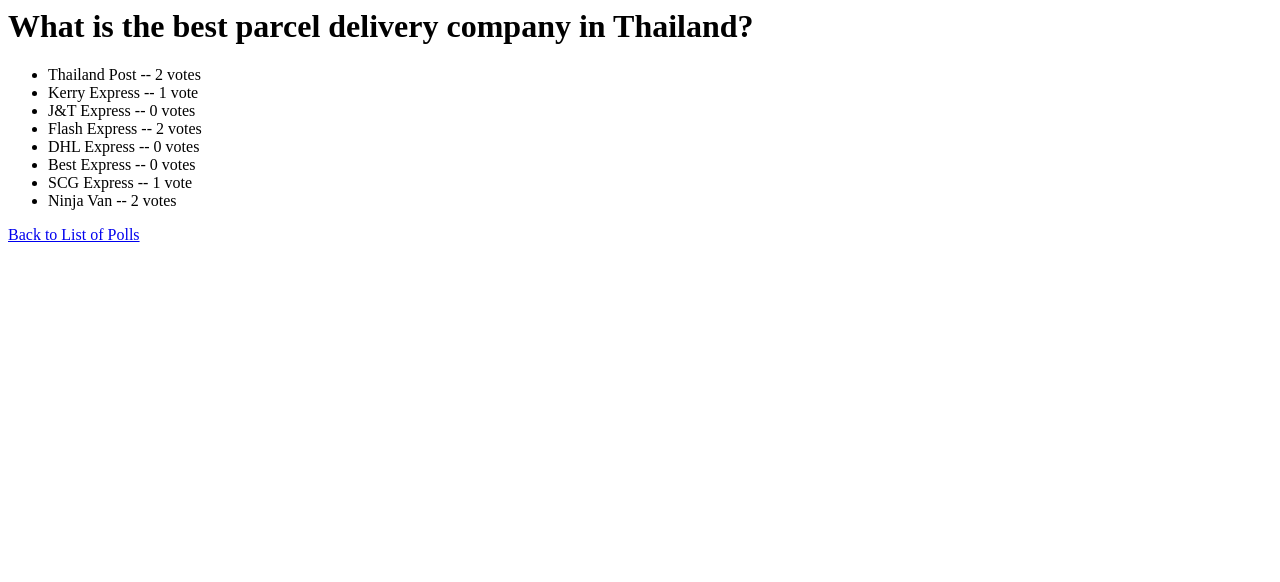
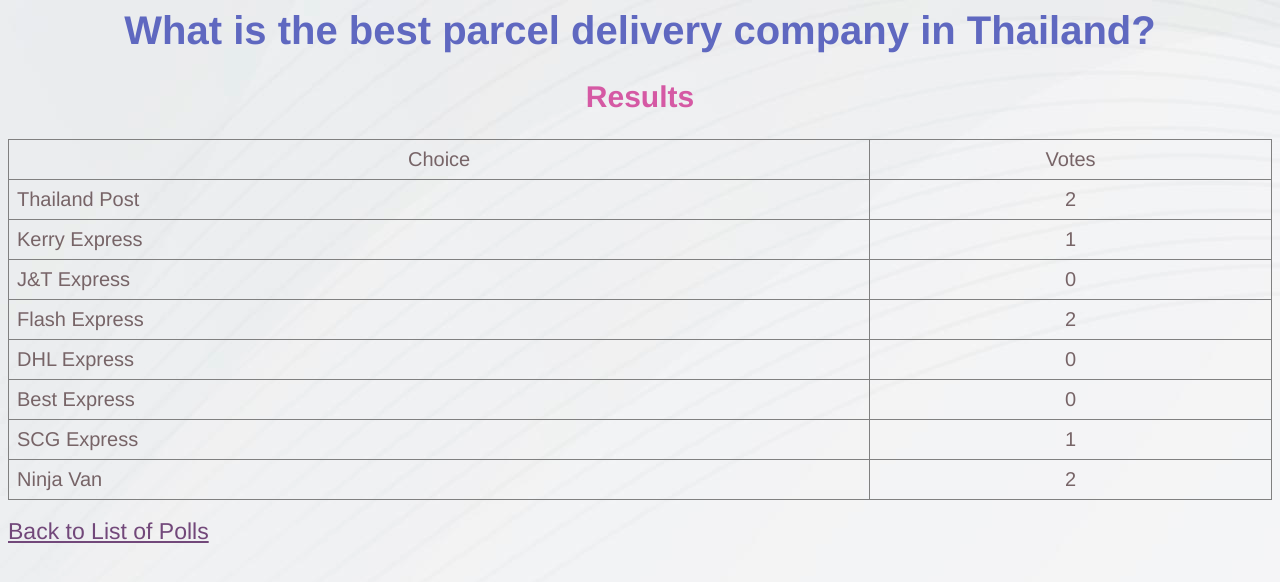
Before and after one commit to jindasy/ku-polls, a Django app: page /polls/2/results/ in a window 1280 px wide. Shown: the top 582 px of the page. Run offline with Django 4.2, Linux system fonts and the light colour scheme; data comes from the database, SQL or seed files in the repository; both versions use the stored data as it was after the commit.

Commit message:
improve appearance

```diff
--- a/polls/static/polls/style.css
+++ b/polls/static/polls/style.css
@@ -1,7 +1,60 @@
-li a {
-    color: green;
-}
-
 body {
     background: white url("images/background.jpg") no-repeat;
 }
+
+h1 {
+    font-family: Helvetica, Arial, sans-serif;
+    color: #5F68C0;
+    text-align: center;
+    font-size: 40px;
+}
+
+h2 {
+    font-family: Helvetica, Arial, sans-serif;
+    color: #D559A4;
+    text-align: center;
+    font-size: 30px;
+}
+
+a {
+    font-family: Helvetica, Arial, sans-serif;
+    font-size: 23px;
+    color: #72487A;
+}
+
+button {
+    font-family: Helvetica, Arial, sans-serif;
+    font-size: 19px;
+    color: #00BB3C;
+}
+
+p {
+    color: red;
+    font-family: Helvetica, Arial, sans-serif;
+    font-size: 20px;
+}
+
+input {
+    font-family: Helvetica, Arial, sans-serif;
+    font-size: 20px;
+    color: #00BB3C;
+}
+
+label {
+    font-family: Helvetica, Arial, sans-serif;
+    font-size: 25px;
+    color: #776467;
+}
+
+table, th, td {
+    border-collapse: collapse;
+    font-family: Helvetica, Arial, sans-serif;
+    font-size: 20px;
+    color: #776467;
+}
+
+li {
+    font-family: Helvetica, Arial, sans-serif;
+    font-size: 25px;
+    color: red;
+}
--- a/polls/templates/polls/results.html
+++ b/polls/templates/polls/results.html
@@ -1,9 +1,27 @@
-<h1>{{ question.question_text }}</h1>
+{% load static %}
 
-<ul>
-{% for choice in question.choice_set.all %}
-    <li>{{ choice.choice_text }} -- {{ choice.votes }} vote{{ choice.votes|pluralize }}</li>
-{% endfor %}
-</ul>
+<link rel="stylesheet" href="{% static 'polls/style.css' %}">
+
+
+<legend><h1>{{ question.question_text }}</h1></legend>
+<h2>Results</h2>
+
+<!--<ul>-->
+<!--{% for choice in question.choice_set.all %}-->
+<!--    <li>{{ choice.choice_text }} &#45;&#45; {{ choice.votes }} vote{{ choice.votes|pluralize }}</li>-->
+<!--{% endfor %}-->
+<!--</ul>-->
+
+
+<table border="1" cellpadding=8 cellspacing="2" width="100%">
+    <td style="text-align:center">Choice</td>
+    <td style="text-align:center">Votes</td>
+    <tr>
+        {% for choice in question.choice_set.all %}
+    <td>{{ choice.choice_text }}</td>
+    <td style="text-align:center">{{ choice.votes }}</td>
+    </tr>
+    {% endfor %}
+</table><br>
 
 <a href="{% url 'polls:index' %}">Back to List of Polls</a>
--- a/polls/views.py
+++ b/polls/views.py
@@ -65,10 +65,10 @@
             'error_message': "You didn't select a choice.",
         })
     else:
-        if not question.can_vote():
-            messages.error(request, "You cannot vote this poll.")
-            return HttpResponseRedirect(reverse('polls:index'))
-        else:
+        # if not question.can_vote():
+        #     messages.error(request, "You cannot vote this poll.")
+        #     return HttpResponseRedirect(reverse('polls:index'))
+        # else:
             selected_choice.votes += 1
             selected_choice.save()
             return HttpResponseRedirect(reverse('polls:results', args=(question.id,)))
```
Also changed, not shown: polls/templates/polls/detail.html (+6 -1 lines), polls/templates/polls/index.html (+11 -8 lines), db.sqlite3.
